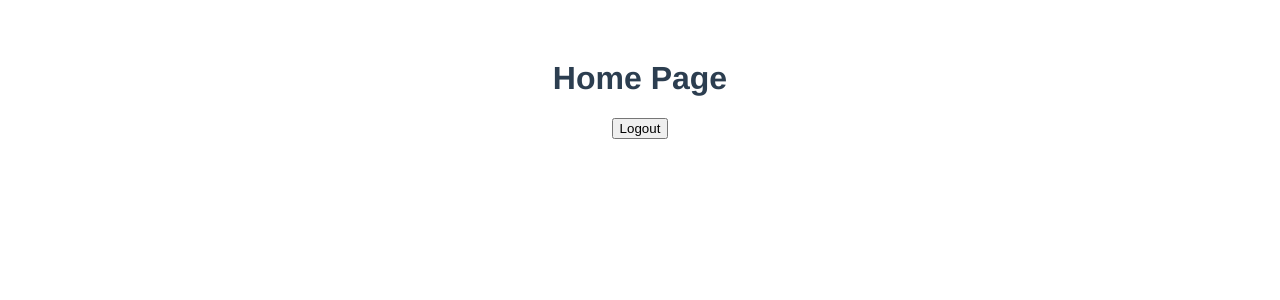
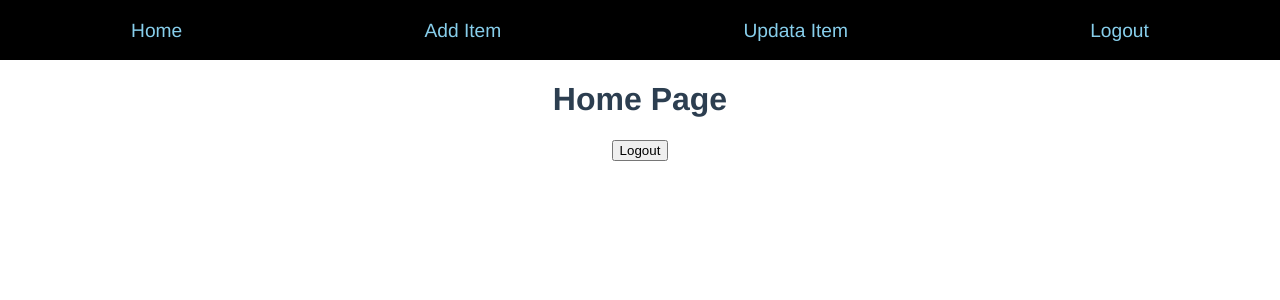
Before and after one commit to pawankallem/learn_vue, a Vue app in the folder restro-app/: page / in a window 1280 px wide. Shown: the top 300 px of the page. Built offline with nearby package versions, Linux system fonts and the light colour scheme; sample sign-in values are in the browser's storage.

Commit message:
Nav bar is added to home page

```diff
--- a/restro-app/src/App.vue
+++ b/restro-app/src/App.vue
@@ -5,21 +5,27 @@
 </template>
 
 <script>
-
 export default {
   name: 'App',
+  components:{
+
+  }
 
 }
 </script>
 
 <style>
+body{
+  margin: 0px;
+  padding: 0px;
+  box-sizing: border-box;
+}
 #app {
   font-family: Avenir, Helvetica, Arial, sans-serif;
   -webkit-font-smoothing: antialiased;
   -moz-osx-font-smoothing: grayscale;
   text-align: center;
   color: #2c3e50;
-  margin-top: 60px;
 }
 img{
   width: 200px;
--- a/restro-app/src/components/HomePage.vue
+++ b/restro-app/src/components/HomePage.vue
@@ -1,14 +1,20 @@
 <template>
   <div>
+    <app-header/>
     <h1> Home Page </h1>
     <button class="submit" @click="logout"> Logout </button>
   </div>
 </template>
 
 <script>
+import NavHeader from "./NavHeader.vue"
+
 export default {
     data() {
 
+    },
+    components: {
+      "app-header":NavHeader,
     },
     methods: {
       logout: function () {
--- /dev/null
+++ b/restro-app/src/components/NavHeader.vue
@@ -0,0 +1,38 @@
+<template>
+  <header>
+    <router-link to="#"> Home </router-link>
+    <router-link to="#"> Add Item </router-link>
+    <router-link to="#"> Updata Item </router-link>
+    <router-link to="#"> Logout </router-link>
+  </header>
+</template>
+
+<script>
+export default {
+  data() {},
+};
+</script>
+
+<style scoped>
+header {
+  display: flex;
+  background: black;
+  height: 40px;
+  padding: 10px;
+  font-size: 120%;
+}
+
+a {
+  text-decoration: none;
+  color: skyblue;
+  cursor: pointer;
+  margin: auto;
+  padding: 10px;
+}
+
+a:hover {
+  background: rgb(127, 197, 208);
+  color: rgba(0, 0, 0, 0.801);
+  border-radius: 2px;
+}
+</style>
```
